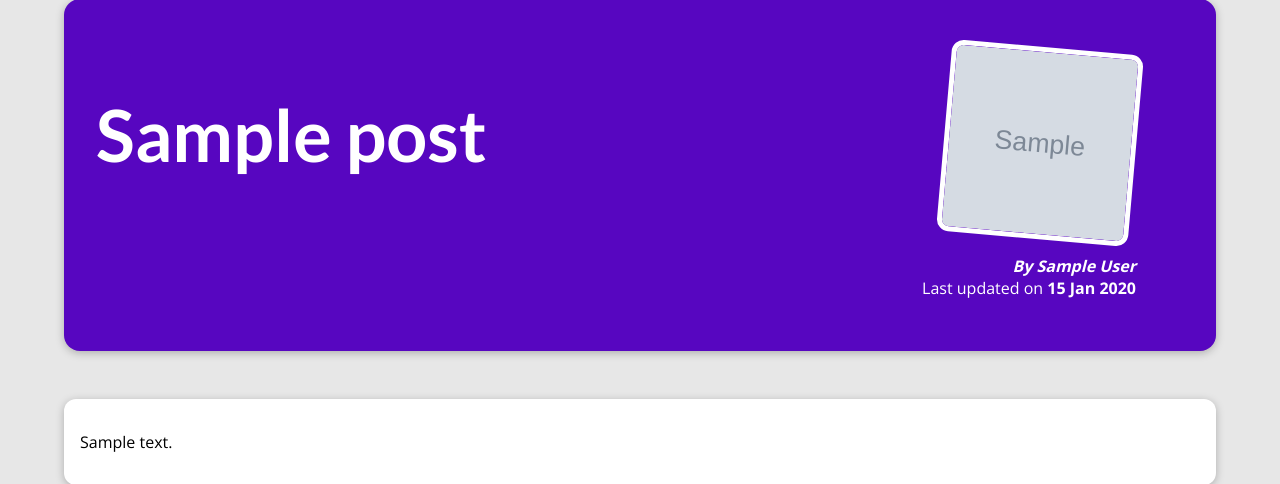
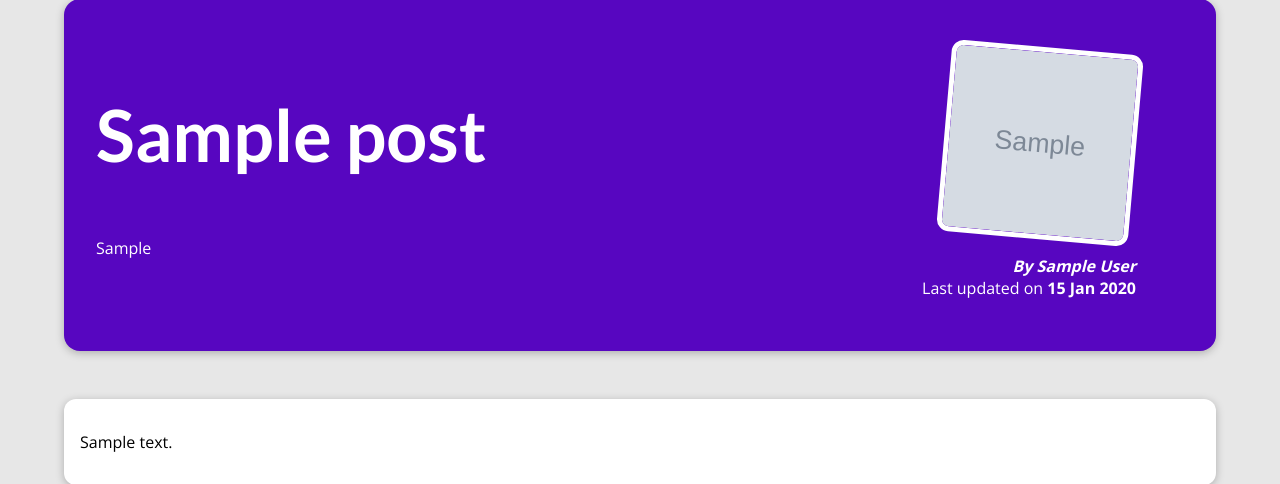
Before and after one commit to stanislavtz/blog, a Django app: a page that uses blog/templates/blog/post-details.html in a window 1280 px wide. Shown: the part 129-613 px from the top of the page. Run offline with Django 5.2, Linux system fonts and the light colour scheme; tables that the repository leaves empty hold one stand-in row (values such as "Sample post"); grey boxes marked "Sample" are stand-in pictures.

Commit message:
Update post-details template

```diff
--- a/blog/static/blog/post-detail.css
+++ b/blog/static/blog/post-detail.css
@@ -47,6 +47,15 @@ body {
   font-weight: bold;
 }
 
+#summary span {
+  color: white;
+}
+
+#summary a {
+  color: white;
+  text-decoration: none;
+}
+
 #summary time {
   font-weight: bold;
 }
--- a/blog/templates/blog/post-details.html
+++ b/blog/templates/blog/post-details.html
@@ -12,9 +12,14 @@
 {% block content %}
     <section id="summary">
         <h2>{{ post.title }}</h2>
+        <div>
+            {% for tag in tags %}
+                <span>{{ tag.caption }}</span>
+            {% endfor %}
+        </div>
         <article>
             <img src="{% static 'blog/images/'|add:post.image %}" alt={{ post.title }}>
-            <address>By {{ post.author }}</address>
+            <address>By <a href="mailto:{{post.author.e_mail}}">{{ post.author }}</a> </address>
             <div>
                 Last updated on <time>{{ post.date|date:"d M Y" }}</time>
             </div>
--- a/blog/views.py
+++ b/blog/views.py
@@ -28,6 +28,9 @@ def get_all_posts(request):
 def post_details(request, slug):
     try:
         post = Post.objects.get(slug=slug)
-        return render(request, "blog/post-details.html", { "post": post })
+        return render(request, "blog/post-details.html", {
+            "post": post,
+            "tags": post.tags.all()
+        })
     except:
         raise Http404()
```
